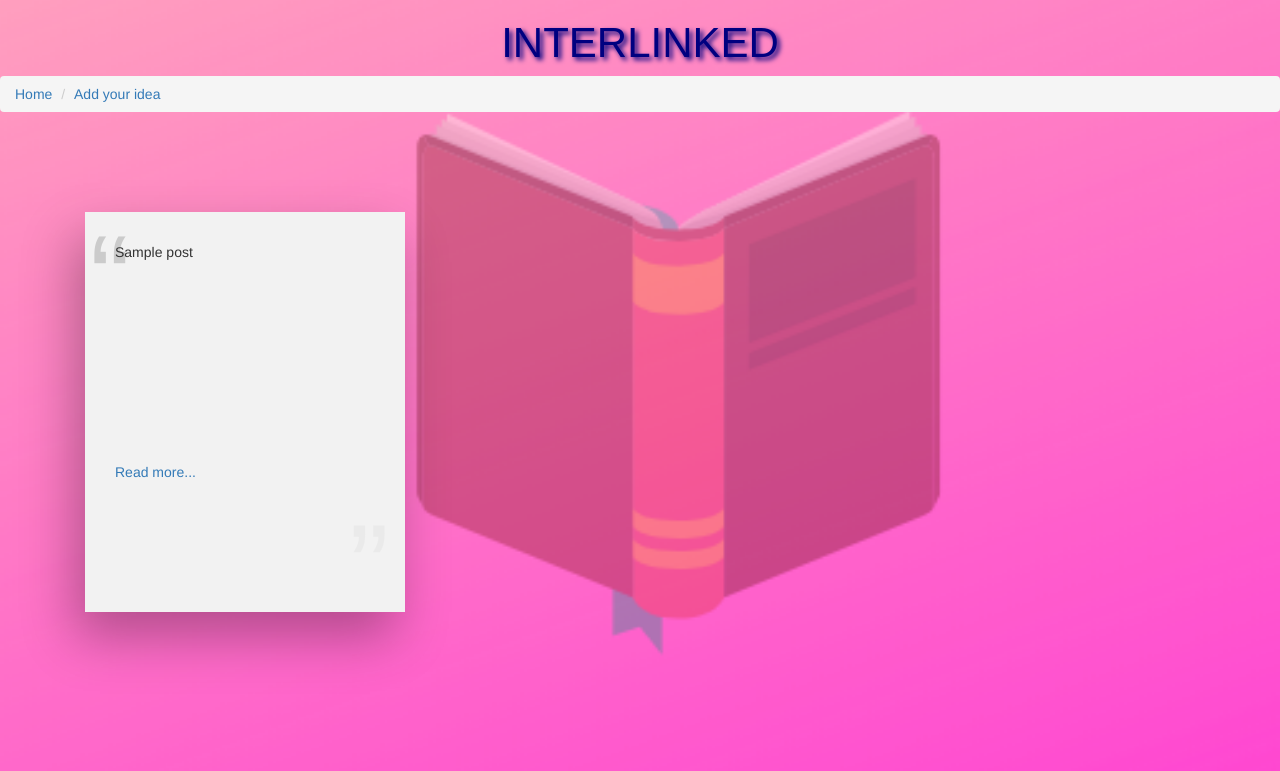
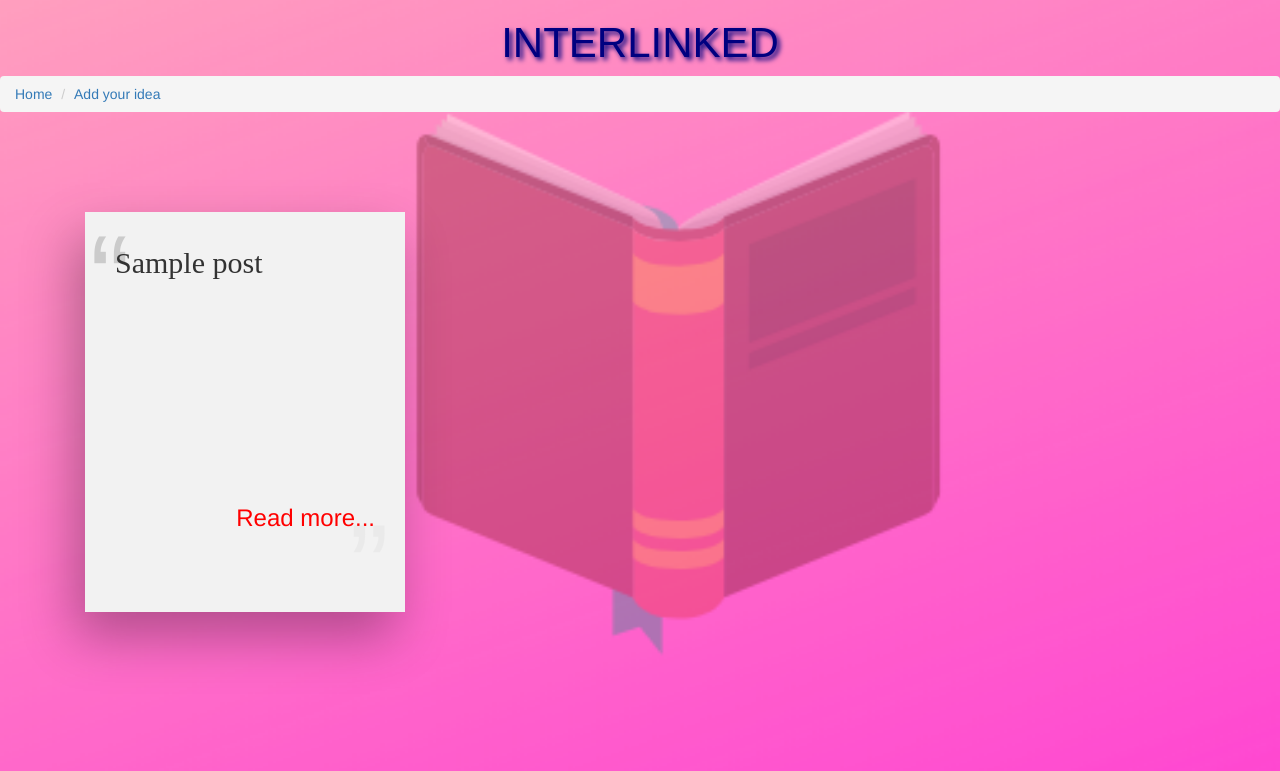
Before and after one commit to firefreezer1/django-blog, a Django app: page / in a window 1280 px wide. Shown: the top 771 px of the page. Run offline with Django 3.2, Linux system fonts and the light colour scheme; tables that the repository leaves empty hold one stand-in row (values such as "Sample post"); some libraries are stand-ins or nearby versions.

Commit message:
enhanced content box

```diff
--- a/adu_blog/blog/templates/home.html
+++ b/adu_blog/blog/templates/home.html
@@ -173,9 +173,9 @@ filter: progid:DXImageTransform.Microsoft.gradient( startColorstr='#4b384c', end
 	  <div class="quotes">
     <div class="card">
       <div class="box box1">
-	  <div>{{post.title}} </div><br><br><br><br><br><br><br><br><br><br>
-  <a href="/post/{{post.id}}"  <div class="col-sm">
-     Read more...</a>
+	  <div style="font-family:News706 BT;font-size:30px;">{{post.title}} </div><br><br><br><br><br><br><br><br><br><br>
+  <a href="/post/{{post.id}}"><h3 style="text-align:right;color:red;">Read more...</h5></a>
+
     </div>
   </div>
 </div>
```
